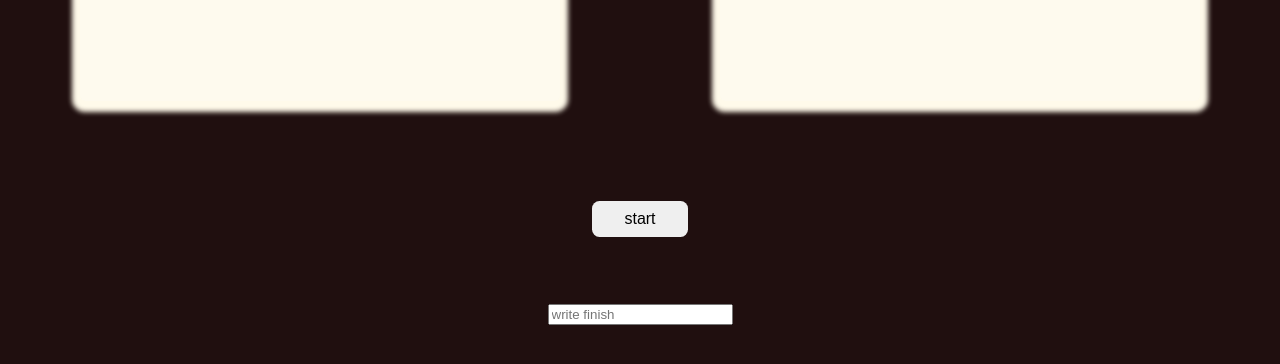
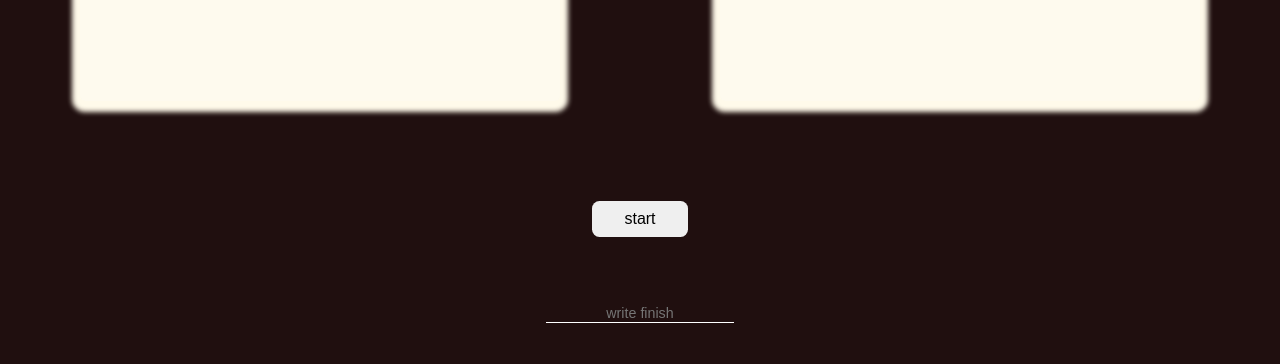
Before and after one commit to juo1221/stopWatch, a plain HTML site: page index.html in a window 1280 px wide. Shown: the part 424-788 px from the top of the page. Drawn offline with Linux system fonts and the light colour scheme.

Commit message:
style: 변경 input 클래스

```diff
--- a/style.css
+++ b/style.css
@@ -76,7 +76,7 @@ body {
   margin-top: calc(var(--margin-top) / 3);
   text-align: center;
 }
-.input {
+#input {
   text-align: center;
   background-color: var(--background-color);
   outline: none;
```
